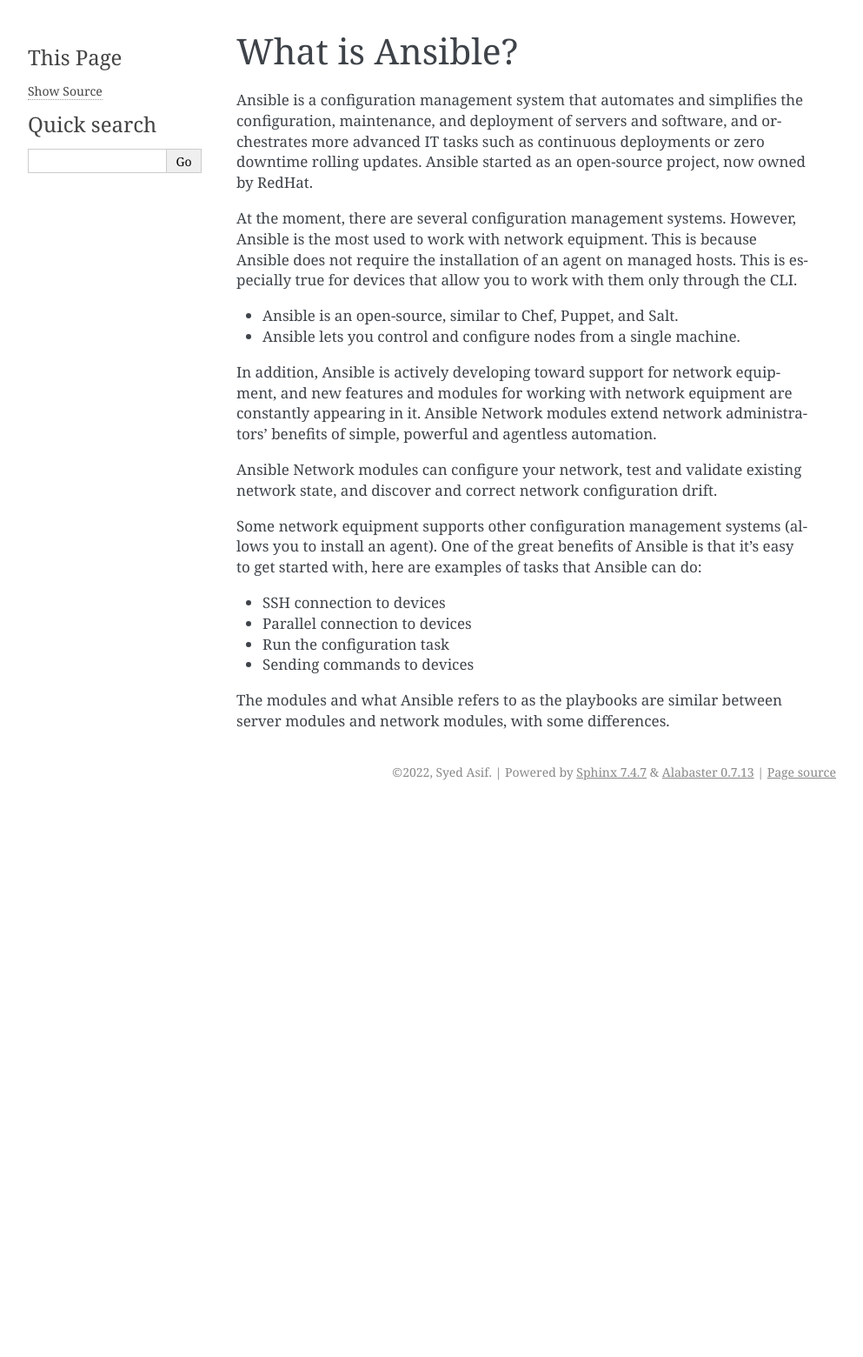
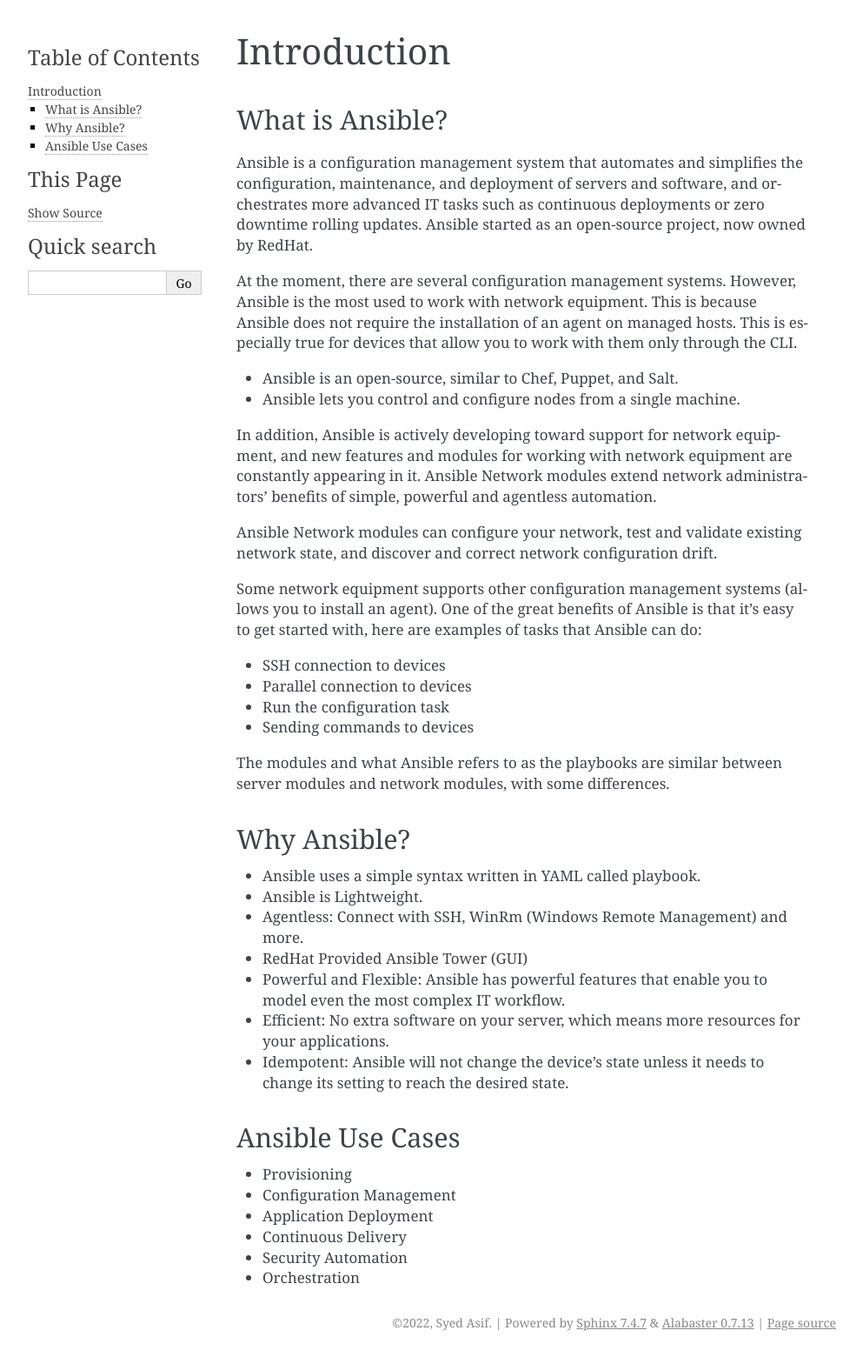
Before and after one commit to sydasif/ansible-book, a Sphinx documentation site: the page built from docs/source/book/introduction.md, in a window 1280 px wide. Shown: the whole page at 87% size, without its empty margins (148-1141 px from the left). Built offline with Sphinx 7.4.7, drawn with Linux system fonts in a browser that asks for light colours; before the commit the page ends 927 px from its top, so only the background shows below that.

Commit message:
edit heading

```diff
--- a/docs/source/book/introduction.md
+++ b/docs/source/book/introduction.md
@@ -1,4 +1,6 @@
-# What is Ansible?
+# Introduction
+
+## What is Ansible?
 
 Ansible is a configuration management system that automates and simplifies the configuration, maintenance, and deployment of servers and software, and orchestrates more advanced IT tasks such as continuous deployments or zero downtime rolling updates. Ansible started as an open-source project, now owned by RedHat.
 
@@ -19,3 +21,22 @@ Some network equipment supports other configuration management systems (allows y
 - Sending commands to devices
 
 The modules and what Ansible refers to as the playbooks are similar between server modules and network modules, with some differences.
+
+## Why Ansible?
+
+- Ansible uses a simple syntax written in YAML called playbook.
+- Ansible is Lightweight.
+- Agentless: Connect with SSH, WinRm (Windows Remote Management) and more.
+- RedHat Provided Ansible Tower (GUI)
+- Powerful and Flexible: Ansible has powerful features that enable you to model even the most complex IT workflow.
+- Efficient: No extra software on your server, which means more resources for your applications.
+- Idempotent: Ansible will not change the device’s state unless it needs to change its setting to reach the desired state.
+
+## Ansible Use Cases
+
+- Provisioning
+- Configuration Management
+- Application Deployment
+- Continuous Delivery
+- Security Automation
+- Orchestration
```
